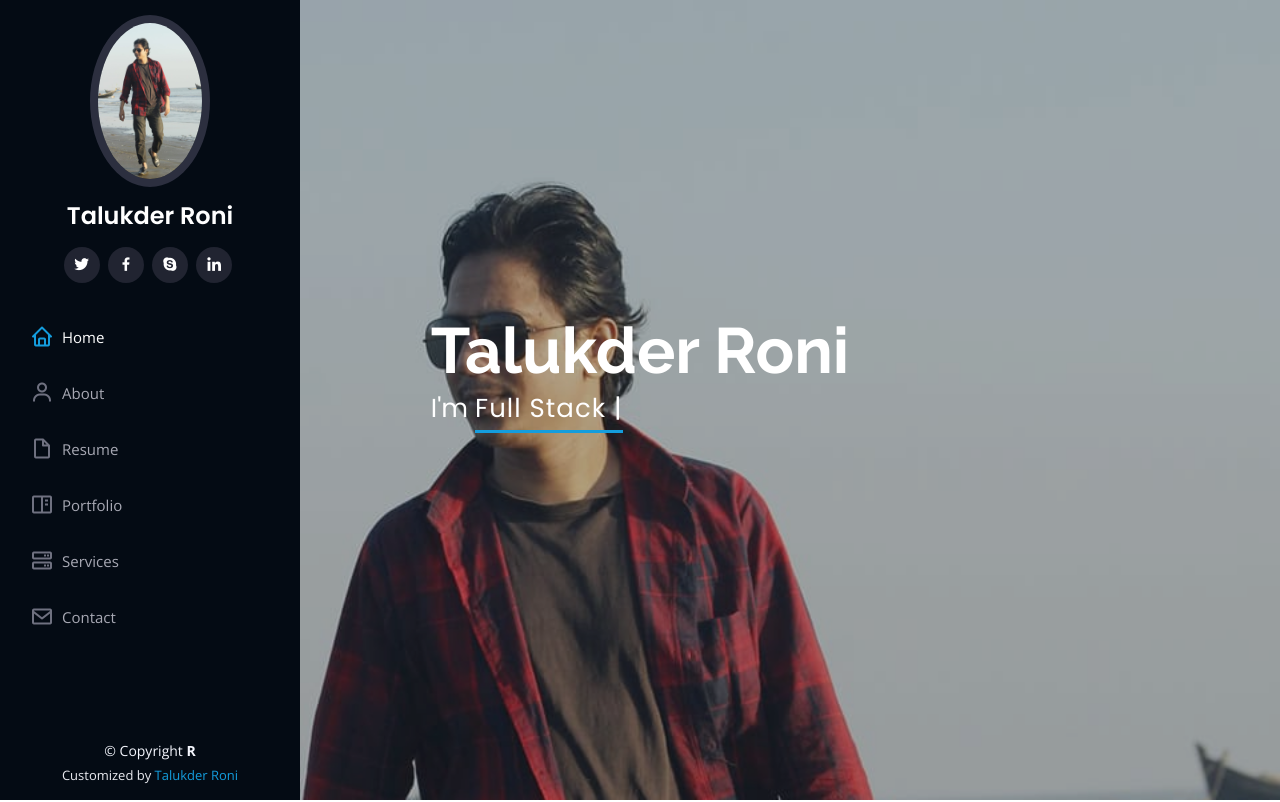
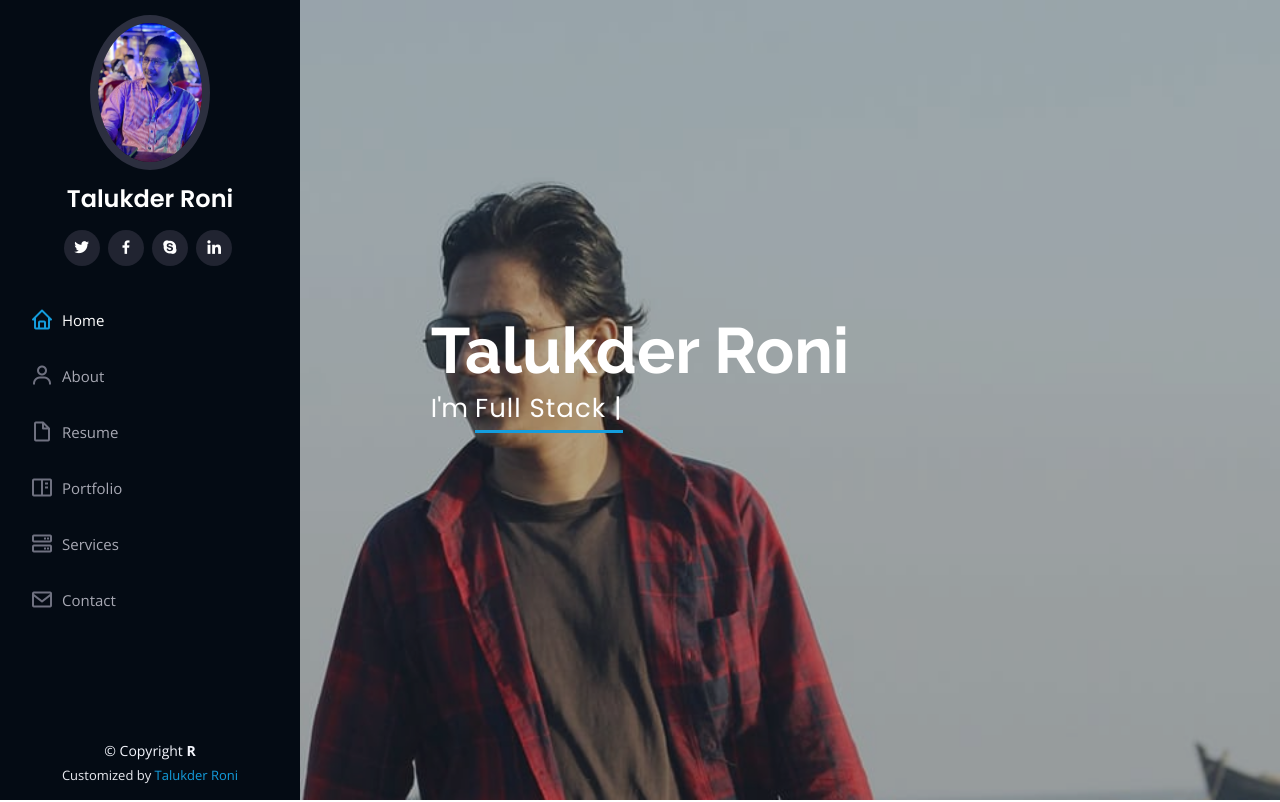
Before and after one commit to talukderroni13039/talukderroni13039.github.io, a plain HTML site: page index.html in a window 1280 px wide. Shown: the top 802 px of the page. Drawn offline with nearby package versions, Linux system fonts and the light colour scheme.

Commit message:
no message

```diff
--- a/index.html
+++ b/index.html
@@ -49,7 +49,7 @@
       <div class="d-flex flex-column">
         <div class="profile">
           <img
-            src="assets/img/talukder roni.jpg"
+            src="assets/img/talukder roni 1.jpg"
             alt=""
             class="img-fluid rounded-circle"
 
```
